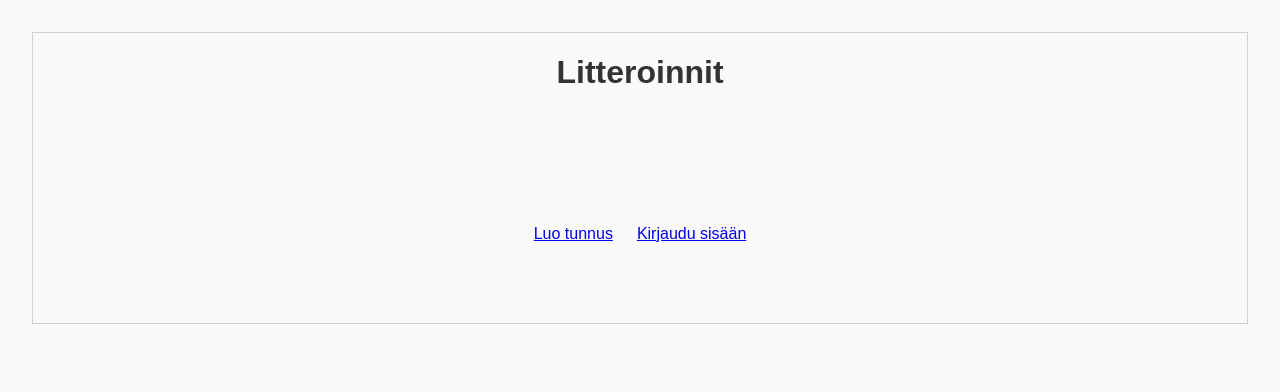
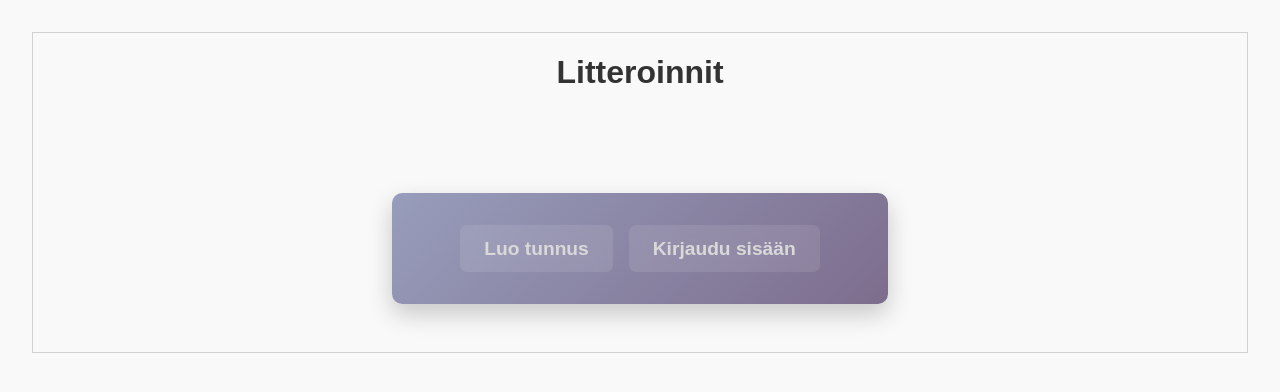
Before and after one commit to jduude/Ai-litteroinnit, a Flask app: page / in a window 1280 px wide. Shown: the top 392 px of the page. Run offline with Flask 3, Linux system fonts and the light colour scheme; data comes from the database, SQL or seed files in the repository; data that the repository does not hold is empty.

Commit message:
add login register button styling

```diff
--- a/static/styles.css
+++ b/static/styles.css
@@ -101,12 +101,34 @@ tr td.version {
     margin-bottom: 2rem;
 }
 
-.login-page-view {
+.login-buttons {
     display: flex;
     max-width: 400px;
-    gap: 1.5rem;
+    gap: 1rem;
     justify-content: center;
     align-items: center;
     margin: 3rem auto;
     padding: 2rem 3rem;
+    background: linear-gradient(135deg, #979dbb 0%, #7d6d8d 100%);
+    border-radius: 10px;
+    box-shadow: 0 10px 25px rgba(0, 0, 0, 0.2);
 }
+
+.login-buttons a {
+    color: rgb(217, 217, 217);
+    text-decoration: none;
+    font-size: 1.2rem;
+    font-weight: 600;
+    padding: 0.8rem 1.5rem;
+    border-radius: 7px;
+    transition: all 0.3s ease;
+    background-color: rgba(255, 255, 255, 0.1);
+    backdrop-filter: blur(10px);
+}
+
+
+.login-buttons a:hover {
+    background-color: rgba(255, 255, 255, 0.25);
+    transform: translateY(-2px);
+    box-shadow: 0 5px 15px rgba(0, 0, 0, 0.3);
+}
--- a/templates/index.html
+++ b/templates/index.html
@@ -63,7 +63,7 @@
         {% if session.user_id %}
         <a href="/logout">Kirjaudu ulos</a>
         {% else %}
-      <div class="login-page-view">
+      <div class="login-buttons">
         <a href="/register">Luo tunnus</a>
 
         <a href="/login">Kirjaudu sisään</a>
```
